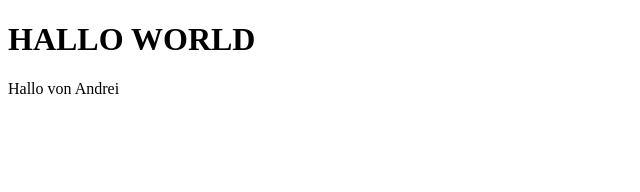
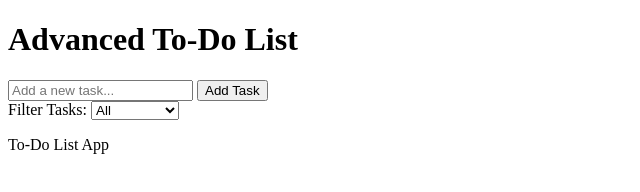
Before and after one commit to Sandreass/ToDo-List, a plain HTML site: page index.html in a window 1280 px wide. Shown: the whole page, without its empty margins (0-640 px from the left). Drawn offline with Linux system fonts and the light colour scheme.

Commit message:
index.html update

```diff
--- a/index.html
+++ b/index.html
@@ -3,10 +3,39 @@
 <head>
     <meta charset="UTF-8">
     <meta name="viewport" content="width=device-width, initial-scale=1.0">
-    <title>TeST</title>
+    <title>Advanced To-Do List</title>
+    <link rel="stylesheet" href="styles.css">
 </head>
 <body>
-    <h1>HALLO WORLD</h1>
-    <p>Hallo von Andrei</p>
+    <div class="container">
+        <header>
+            <h1>Advanced To-Do List</h1>
+        </header>
+
+        <main>
+            <section class="input-section">
+                <input type="text" id="new-task" placeholder="Add a new task..." />
+                <button id="add-task-btn">Add Task</button>
+            </section>
+
+            <section class="filter-section">
+                <label for="filter-tasks">Filter Tasks:</label>
+                <select id="filter-tasks">
+                    <option value="all">All</option>
+                    <option value="completed">Completed</option>
+                    <option value="incomplete">Incomplete</option>
+                </select>
+            </section>
+
+            <section class="tasks-section">
+                <ul id="task-list">
+                </ul>
+            </section>
+        </main>
+
+        <footer>
+            <p> To-Do List App</p>
+        </footer>
+    </div>
 </body>
 </html>
```
Also changed, not shown: script.js (added), styles.css (added), 1 other file.
